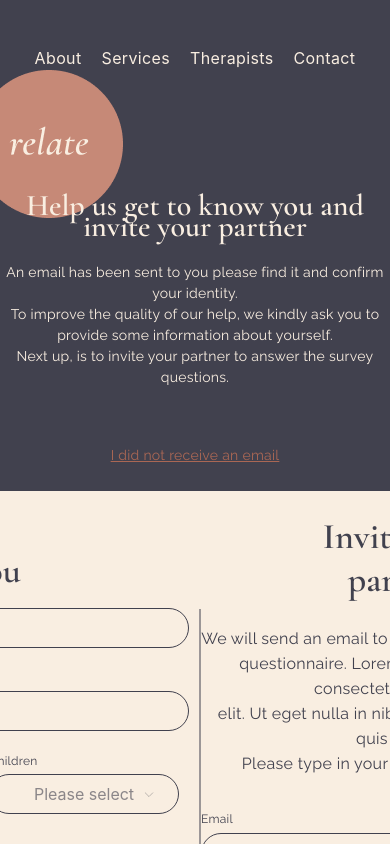
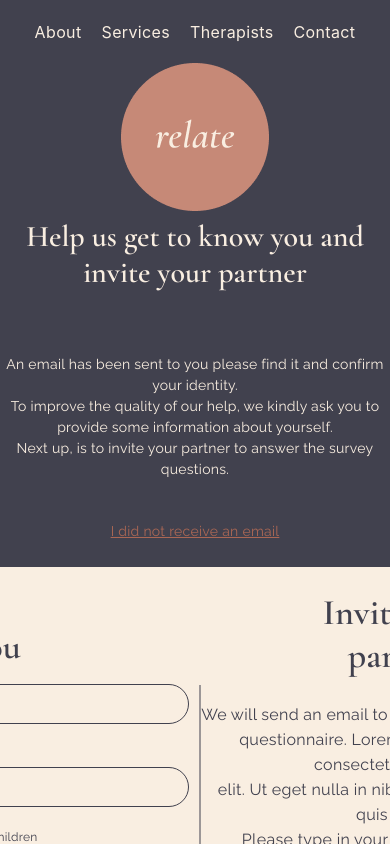
Before and after one commit to RelatemvpV2/Relate_V2, a React (Create React App) app: page /userInvite/InviteCreateUser in a window 390 px wide. Shown: the top 844 px of the page. Built offline with nearby package versions, Linux system fonts and the light colour scheme.

Commit message:
startquestionare responsive

```diff
--- a/src/App.css
+++ b/src/App.css
@@ -10,6 +10,4 @@
 
 .left-container,.right-container {
   margin-top: 3%;
-
-
 }
--- a/src/components/Navbar.js
+++ b/src/components/Navbar/Navbar.js
@@ -1,8 +1,9 @@
 import React from "react";
+import './navbar.css'
 
 const Navbar = () => {
   return (
-    <nav style={styles.navbar}>
+    <nav style={styles.navbar} className="navbar">
       <ul style={styles.navList}>
         <li style={styles.navItem}>
           <a href="#about" style={styles.navLink}>
@@ -30,10 +31,7 @@ const Navbar = () => {
 };
 
 const styles = {
-  navbar: {
-    textAlign: "center",
-    marginTop: "46px",
-  },
+
   navList: {
     listStyleType: "none",
     margin: 0,
--- /dev/null
+++ b/src/components/Navbar/navbar.css
@@ -0,0 +1,17 @@
+
+.navbar {
+    position: relative;
+    display: flex;
+    flex-wrap: wrap;
+    align-items: center;
+    justify-content: center;
+    text-align: center;
+    margin-top: 2%;
+  }
+
+@media only screen and (max-width: 768px) {
+.navbar {
+    margin: 3% auto;
+    width: 100%;
+}
+}
--- a/src/components/landingPage/LandingPage.jsx
+++ b/src/components/landingPage/LandingPage.jsx
@@ -5,7 +5,7 @@ import { Link } from 'react-router-dom';
 //components
 import MainContainer from '../maincontainer/Maincontainer';
 import GreyBackground from '../greybackground/Greybackground';
-import Navbar from '../Navbar';
+import Navbar from '../Navbar/Navbar';
 import RelateLogo from '../relatelogo/Relatelogo';
 import Text from '../text/Text';
 import Button from '../button/Button';
--- a/src/components/maincontainer/maincontainer.css
+++ b/src/components/maincontainer/maincontainer.css
@@ -10,5 +10,43 @@
   }
 .sidelight-bg{
   width: 80%;
+}
+
+@media only screen and (max-width: 768px) {
+  .main-container {
+    width: 100%;
+
+  }
+  }
+
+  @media only screen and (min-width: 768px) {
+    .main-container {
+      width: 100%;
+
+
+
+    }
+
+  }
+
+/* Large devices (laptops/desktops, 992px and up) */
+@media only screen and (min-width: 992px) {
+  .main-container {
+    width: 100%;
+
+
+
+  }
 
 }
+
+/* Extra large devices (large laptops and desktops, 1200px and up) */
+@media only screen and (min-width: 1200px) {
+  .main-container {
+    width: 100%;
+
+
+
+  }
+
+}
--- a/src/components/relatelogo/relatelogo.css
+++ b/src/components/relatelogo/relatelogo.css
@@ -20,3 +20,9 @@
     flex-shrink: 0;
     margin-top: 15%; /* No shrinking for Flexbox */
   }
+
+  @media only screen and (max-width: 768px) {
+    .relate-logo-large {
+        margin-left: 0;
+    }
+  }
--- a/src/components/text/text.css
+++ b/src/components/text/text.css
@@ -187,7 +187,7 @@ h3 {
   font-family: Cormorant Garamond;
   font-size: 30px;
   font-weight: 600;
-  line-height: 21px;
+  /* line-height: 21px; */
   text-align: center;
 
 }
@@ -243,7 +243,7 @@ h3 {
 }
 
 .description-container {
-  margin-top: 17px;
+  margin-top: 2%;
   margin-bottom: 24px;
 
 }
@@ -256,8 +256,9 @@ h3 {
   font-style: normal;
   font-weight: 400;
   line-height: 21px;
-  /* 150% */
   letter-spacing: 0.28px;
+  margin: 0 auto;
+  /* width: 96%; */
 }
 
 .startques-container {
@@ -265,7 +266,7 @@ h3 {
   flex-direction: column;
   align-items: center;
   justify-content: center;
-  margin-top: 3%;
+  margin-top: 4%;
 
 }
 
@@ -356,3 +357,13 @@ h3 {
   text-align: center;
 
 }
+
+@media only screen and (max-width: 768px) {
+  .heading-container {
+      margin-top: 8%;
+      margin-left: 0%;
+  }
+  .description-container {
+      margin-top: 10%;
+  }
+  }
--- a/src/features/auth/Login.js
+++ b/src/features/auth/Login.js
@@ -10,7 +10,7 @@ import { useNavigate } from "react-router-dom";
 
 //components
 import RelateLogo from "../../components/relatelogo/Relatelogo";
-import Navbar from "../../components/Navbar";
+import Navbar from "../../components/Navbar/Navbar";
 import Button from "../../components/button/Button";
 import MainContainer from "../../components/maincontainer/Maincontainer";
 import Text from "../../components/text/Text";
--- a/src/features/startQuestionare/StartQuesPage.jsx
+++ b/src/features/startQuestionare/StartQuesPage.jsx
@@ -3,7 +3,7 @@ import '../assessment/Assessment';
 import { useNavigate } from 'react-router-dom';
 import MainContainer from '../../components/maincontainer/Maincontainer';
 import GreyBackground from '../../components/greybackground/Greybackground';
-import Navbar from '../../components/Navbar';
+import Navbar from '../../components/Navbar/Navbar';
 
 import RelateLogo from '../../components/relatelogo/Relatelogo';
 import Text from '../../components/text/Text';
@@ -34,7 +34,7 @@ const StartQuesPage = () => {
           </Text>
           <Text type="p" className="description-text">
             You have taken the first step to improve your relation and you and your partners <br />
-            answers will help 5us guide you in the best way.
+            answers will help us guide you in the best way.
           </Text>
         </div>
 
@@ -60,7 +60,7 @@ const StartQuesPage = () => {
 
         <div className="subcontainer-text">
           {/*  Text component for subheading */}
-          <Text type="p" className="description-text"  style={{  color:"#41414E",marginTop:"20px"}}>
+          <Text type="p" className="description-text"  style={{  color:"#41414E", margin:"20px auto"}}>
             We will take you through 9 different categories, each containing a question. After submitting your <br /> answers we will match the answers with your partners, and help you identify focus areas.<br /> When you’re done, your answers will be shown in your personal dashboard.
 
           </Text>
--- a/src/features/userInvite/InviteCreateUser.js
+++ b/src/features/userInvite/InviteCreateUser.js
@@ -2,7 +2,7 @@ import React, { useState } from "react";
 import { useNavigate } from "react-router-dom";
 
 //Components
-import Navbar from "../../components/Navbar";
+import Navbar from "../../components/Navbar/Navbar";
 import RelateLogo from "../../components/relatelogo/Relatelogo";
 import Button from "../../components/button/Button";
 import MainContainer from "../../components/maincontainer/Maincontainer";
@@ -58,7 +58,7 @@ const InviteCreateUser = () => {
 
         <RelateLogo className="relate-logo-large"/>
 
-        <div className="">
+        <div className="heading-container">
           <Text type="h3" className="heading-text">
             Help us get to know you and invite your partner
           </Text>
```
